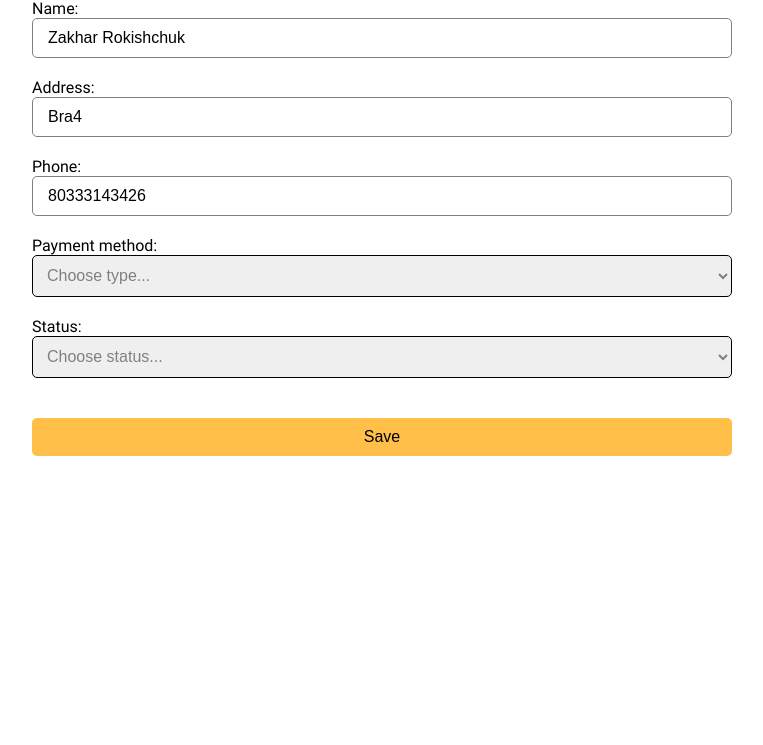
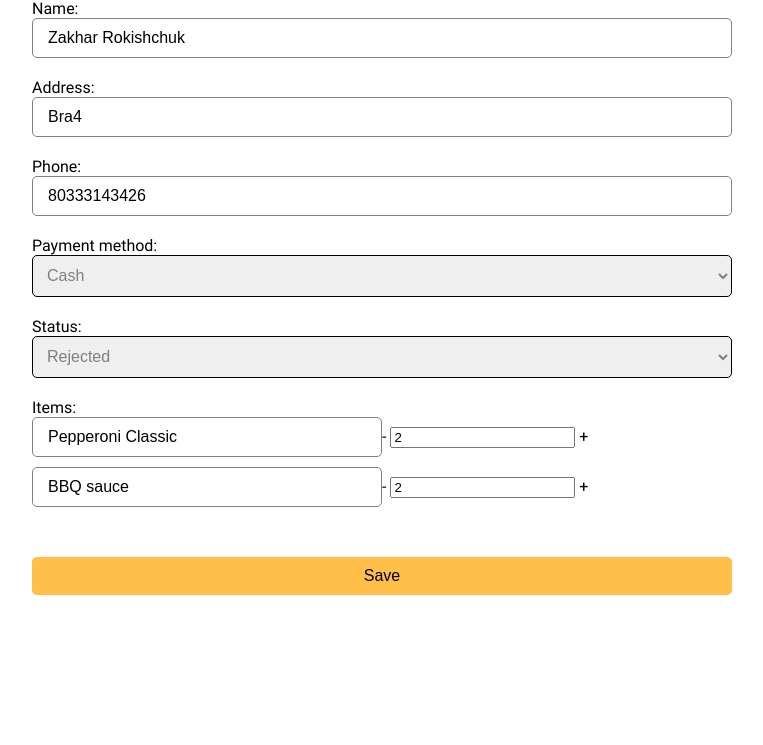
Before and after one commit to zakhar-rokishchuk/Flask-educational-project, a Flask app: page /admin/orders/1/edit in a window 1280 px wide. Shown: the part 206-951 px from the top of the page, without its empty margins (258-1021 px from the left). Before the commit the page ends 662 px from the top, so only its background shows below. Run offline with Flask 2, Linux system fonts and the light colour scheme; parts of the project's set-up code (start-up, migrations or seed data) failed here and were passed over.

Commit message:
fix filters, edit order page

```diff
--- a/app.py
+++ b/app.py
@@ -6,7 +6,6 @@ import time
 import json
 import os
 from werkzeug.utils import secure_filename
-from PIL import Image
 
 
 app = Flask(__name__)
@@ -28,7 +27,7 @@ def index():
 
 
 # @app.route('/test')
-def test():
+# def test():
     # size = (163, 163)
     # image_path = Image.open("static/img/pesto.jpeg")
     # new_image = image_path.resize((163, 163))
@@ -40,13 +39,13 @@ def test():
     #         image_path = Image.open(f)
     #         new_image = image_path.resize((555, 555))
     #         new_image.save(f"static/img/163/{filename}")
-    image = Image.open("static/img/pesto.jpeg")
-    image.save("static/img/163/pesto_163.jpeg")
+    # image = Image.open("static/img/pesto.jpeg")
+    # image.save("static/img/163/pesto_163.jpeg")
 
 
 
 
-test()
+# test()
 
 
 @app.route('/item/<int:item_id>')
@@ -211,7 +210,6 @@ def edit_order(order_id):
     with open("orders.json", "r") as file:
         ORDERS = json.loads(file.read())
     order = next(i for i in ORDERS if i['id'] == order_id)
-    print(order)
     return render_template('editing_order.html', order=order)
 
 
@@ -228,6 +226,9 @@ def save_order(order_id):
         order['phone'] = request.form["phone"]
         order['payment_method'] = request.form["payment_method"]
         order["status"] = request.form["status"]
+        for item in order['items']:
+            if item['name'] == request.form["order_name"]:
+                item['quantity'] = request.form["order_quantity"]
         JSON_ORDERS = json.dumps(ORDERS)
         with open("orders.json", "w") as file:
             file.write(JSON_ORDERS)
@@ -256,17 +257,18 @@ def admin():
 
 @app.route('/admin/products')
 def admin_products():
+    applied_filter = request.args.get("product_filter_form")
     filtered_products = []
     with open("products.json", "r") as file:
         PRODUCTS = json.loads(file.read())
-    if request.args.get("product_filter_form"):
+    if applied_filter:
         for product in PRODUCTS:
-            if product["type"] == request.args.get("product_filter_form"):
+            if product["type"] == applied_filter:
                 filtered_products.append(product)
-        return render_template('products.html', items=filtered_products)
+        return render_template('products.html', items=filtered_products, applied_filter=applied_filter)
     with open("products.json", "r") as file:
         PRODUCTS = json.loads(file.read())
-    return render_template('products.html', items=PRODUCTS)
+    return render_template('products.html', items=PRODUCTS, applied_filter=applied_filter)
 
 
 @app.route('/admin/product/adding_product')
--- a/static/css/admin_style.css
+++ b/static/css/admin_style.css
@@ -56,11 +56,11 @@ td {
     border-collapse: collapse;
 }
 
+
 /* td {
     display: flex;
     flex-direction: row-reverse;
 } */
-
 
 .form_products {
     font-size: 13px;
@@ -114,6 +114,16 @@ td {
     border: 1px solid gray;
 }
 
+.product-input-items {
+    border: 1px solid gray;
+    width: 50%;
+    padding: 10px 15px;
+    box-sizing: border-box;
+    font-size: 16px;
+    border-radius: 5px;
+    margin-bottom: 10px;
+}
+
 .product-disabled-label {
     font-style: italic;
     font-size: 16px;
@@ -160,3 +170,8 @@ td {
     font-size: 16px;
     border-radius: 5px;
 }
+
+.editing-items {
+    display: flex;
+    align-items: baseline;
+}
--- a/templates/admin_base.html
+++ b/templates/admin_base.html
@@ -8,6 +8,8 @@
     <link rel="stylesheet" href="{{ url_for('static', filename='../static/css/style.css') }}">
     <link rel="stylesheet" href="{{ url_for('static', filename='../static/css/admin_style.css') }}">
     <title>{% block title %}{% endblock %}</title>
+    <script src="https://code.jquery.com/jquery-3.6.0.slim.min.js" integrity="sha256-u7e5khyithlIdTpu22PHhENmPcRdFiHRjhAuHcs05RI=" crossorigin="anonymous">
+    </script>
 </head>
 
 <body>
--- a/templates/base.html
+++ b/templates/base.html
@@ -7,6 +7,8 @@
     <meta name="viewport" content="width=device-width, initial-scale=1.0">
     <link rel="stylesheet" href="{{ url_for('static', filename='../static/css/style.css') }}">
     <title>{% block title %}{% endblock %}</title>
+    <script src="https://code.jquery.com/jquery-3.6.0.slim.min.js" integrity="sha256-u7e5khyithlIdTpu22PHhENmPcRdFiHRjhAuHcs05RI=" crossorigin="anonymous">
+    </script>
 </head>
 
 <body>
--- a/templates/editing_order.html
+++ b/templates/editing_order.html
@@ -1,8 +1,4 @@
-{% extends 'admin_base.html' %}
-{% block title %}
-Edit {{ order['name'] }}
-{% endblock %}
-{% block body %}
+{% extends 'admin_base.html' %} {% block title %} Edit {{ order['name'] }} {% endblock %} {% block body %}
 
 <h1>Edit #{{ order['id'] }} order</h1>
 <div class="product-container">
@@ -26,25 +22,55 @@ Edit {{ order['name'] }}
             <label class="product_input_label">
                 <p class="product-label-wrapper">Payment method:</p>
                 <select name="payment_method" class="select-new-product-type">
-                    <option disabled selected>Choose type...</option>
-                    <option name="1" value="Cash">Cash</option>
-                    <option name="2" value="Credit card">Credit card</option>
+                    <option name="1" value="Cash" {{ 'selected' if order['payment_method'] == 'Cash' }}>Cash</option>
+                    <option name="2" value="Credit card" {{ 'selected' if order['payment_method'] == 'Credit card' }}>Credit card</option>
                 </select>
             </label>
             <label class="product_input_label">
                 <p class="product-label-wrapper">Status:</p>
                 <select name="status" class="select-new-product-type">
-                    <option disabled selected>Choose status...</option>
-                    <option name="1" value="To do">To do</option>
-                    <option name="2" value="In progress">In progress</option>
-                    <option name="3" value="On road">On road</option>
-                    <option name="4" value="Delivered">Delivered</option>
-                    <option name="5" value="Rejected">Rejected</option>
+                    <option name="1" value="To do" {{ 'selected' if order['status'] == 'To do' }}>To do</option>
+                    <option name="2" value="In progress" {{ 'selected' if order['status'] == 'In progress' }}>In progress</option>
+                    <option name="3" value="On road" {{ 'selected' if order['status'] == 'On road' }}>On road</option>
+                    <option name="4" value="Delivered" {{ 'selected' if order['status'] == 'Delivered' }}>Delivered</option>
+                    <option name="5" value="Rejected" {{ 'selected' if order['status'] == 'Rejected' }}>Rejected</option>
                 </select>
+            </label>
+            <label class="product_input_label">
+                <p class="product-label-wrapper">Items:</p>
+                <div>
+                    {% for item in order['items'] %}
+                    <div class="editing-items">
+                    <input class="product-input-items" type="text" name="order_name" value="{{ item['name'] }}">
+                    <div>
+                        <span class="minus">-</span>
+                        <input class="items-quanity-input" type="text" name="order_quantity" value="{{ item['quantity'] }}"/>
+                        <span class="plus">+</span>
+                    </div>
+                    </div>
+                    {% endfor %}
+                </div>
             </label>
         </div>
         <button class="product-save-button add-product-btn save-edit-bit" type="submit">Save</button>
     </form>
-
 </div>
+<script>
+    $(document).ready(function() {
+        $('.minus').click(function() {
+            var $input = $(this).parent().find('input');
+            var count = parseInt($input.val()) - 1;
+            count = count < 1 ? 1 : count;
+            $input.val(count);
+            $input.change();
+            return false;
+        });
+        $('.plus').click(function() {
+            var $input = $(this).parent().find('input');
+            $input.val(parseInt($input.val()) + 1);
+            $input.change();
+            return false;
+        });
+    });
+</script>
 {% endblock %}
```
Also changed, not shown: orders.json (+1 -1 lines), templates/products.html (+9 -17 lines). Lines whose indentation alone changed are shown as unchanged.
